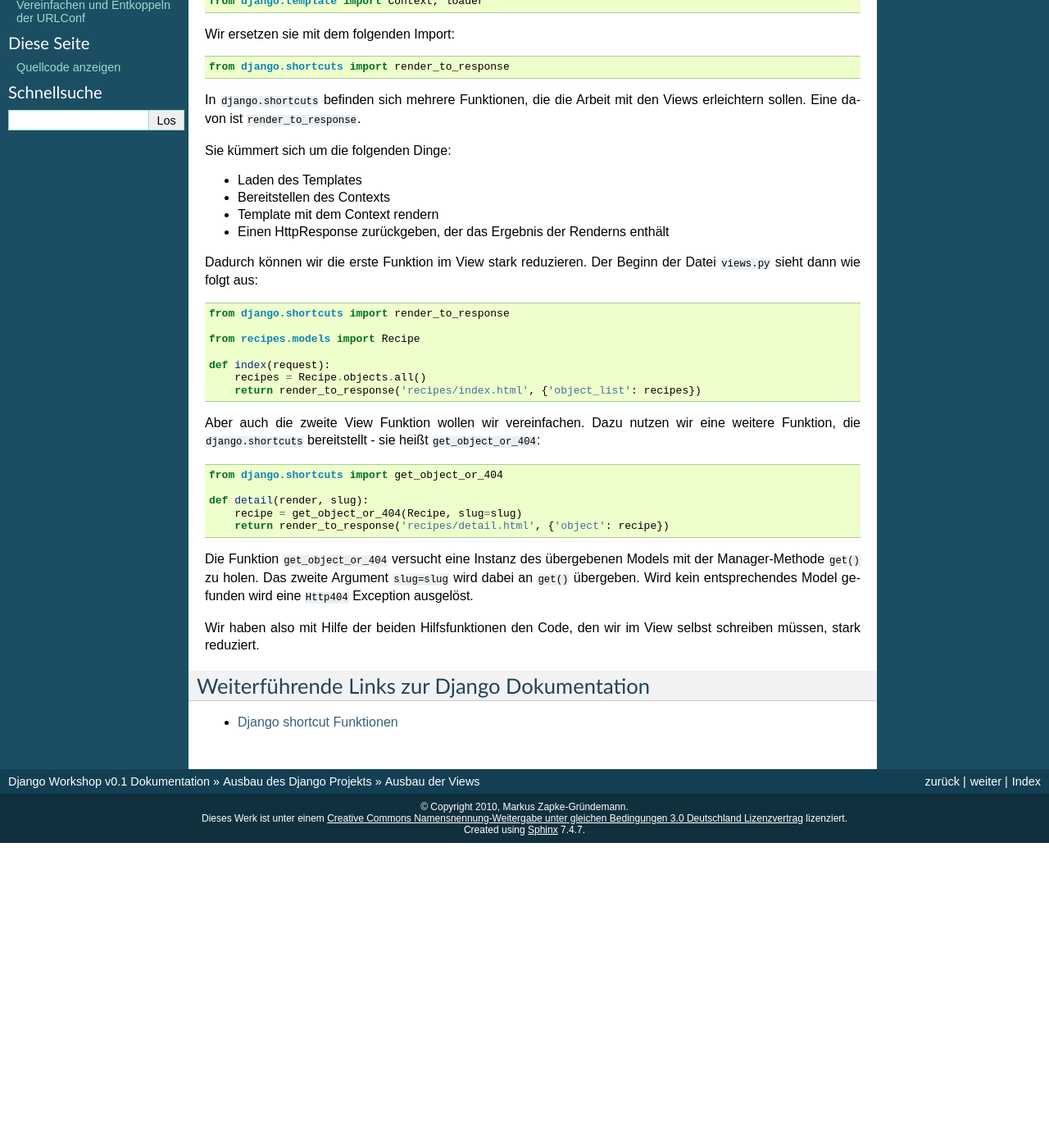
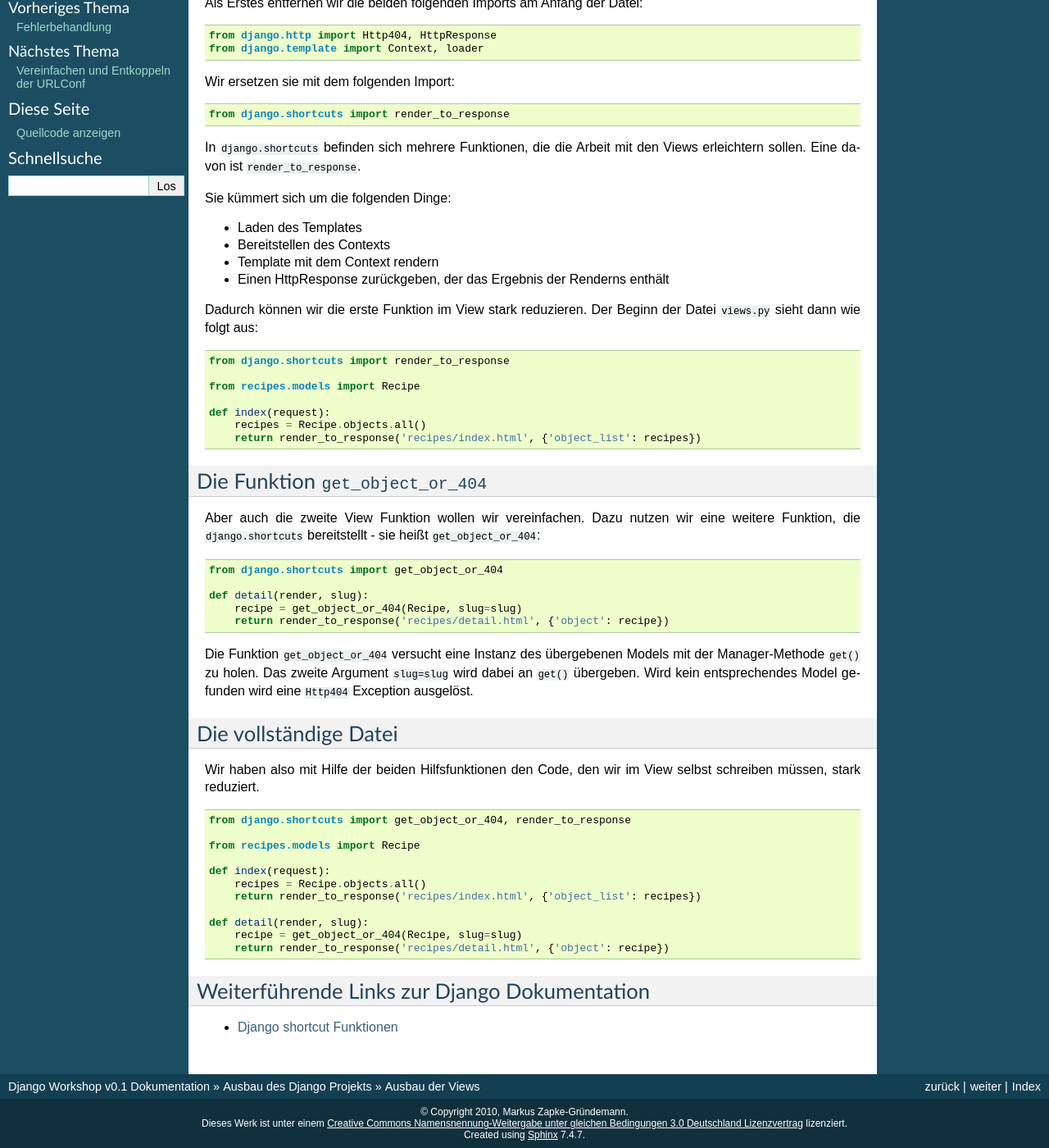
Before and after one commit to keimlink/django-workshop, a Sphinx documentation site: the page built from docs/ausbau/views.rst, in a window 1280 px wide and 1400 px high, scrolled down 214 px. Shown: the whole window at 82% size. Built offline with Sphinx 7.4.7, drawn with Linux system fonts in a browser that asks for light colours; before the commit the page ends 1242 px from its top, so only the background shows below that; some of the changed text lies outside the part shown.

Commit message:
Code der vollständigen Datei eingefügt und Kapitel besser strukturiert.

```diff
--- a/docs/ausbau/views.rst
+++ b/docs/ausbau/views.rst
@@ -2,6 +2,9 @@
 ****************
 
 Die Views sind zwar schon relativ kompakt, enthalten aber immer noch einigen Code, der sich wiederholt. Also machen wir uns daran, dass zu verbessern.
+
+Die Funktion ``render_to_response``
+===================================
 
 Als Erstes entfernen wir die beiden folgenden Imports am Anfang der Datei::
 
@@ -31,6 +34,9 @@
         recipes = Recipe.objects.all()
         return render_to_response('recipes/index.html', {'object_list': recipes})
 
+Die Funktion ``get_object_or_404``
+==================================
+
 Aber auch die zweite View Funktion wollen wir vereinfachen. Dazu nutzen wir eine weitere Funktion, die ``django.shortcuts`` bereitstellt - sie heißt ``get_object_or_404``::
 
     from django.shortcuts import get_object_or_404
@@ -41,7 +47,24 @@
 
 Die Funktion ``get_object_or_404`` versucht eine Instanz des übergebenen Models mit der Manager-Methode ``get()`` zu holen. Das zweite Argument ``slug=slug`` wird dabei an ``get()`` übergeben. Wird kein entsprechendes Model gefunden wird eine ``Http404`` Exception ausgelöst.
 
+Die vollständige Datei
+======================
+
 Wir haben also mit Hilfe der beiden Hilfsfunktionen den Code, den wir im View selbst schreiben müssen, stark reduziert.
+
+..  code-block:: python
+
+    from django.shortcuts import get_object_or_404, render_to_response
+
+    from recipes.models import Recipe
+
+    def index(request):
+        recipes = Recipe.objects.all()
+        return render_to_response('recipes/index.html', {'object_list': recipes})
+
+    def detail(render, slug):
+        recipe = get_object_or_404(Recipe, slug=slug)
+        return render_to_response('recipes/detail.html', {'object': recipe})
 
 Weiterführende Links zur Django Dokumentation
 =============================================
```
